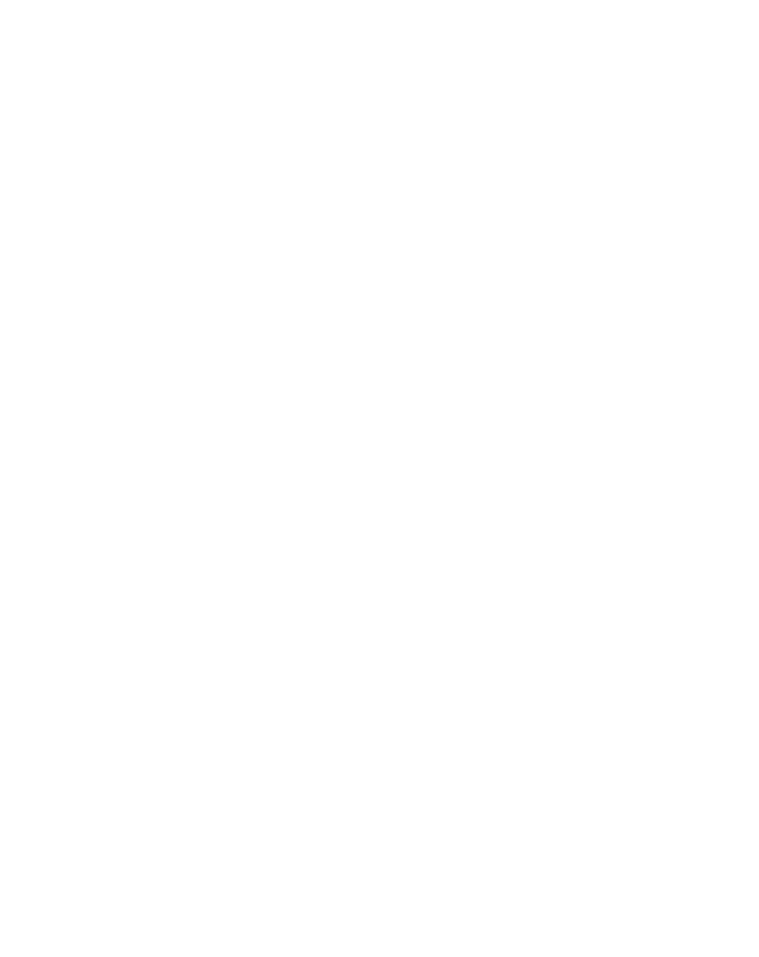
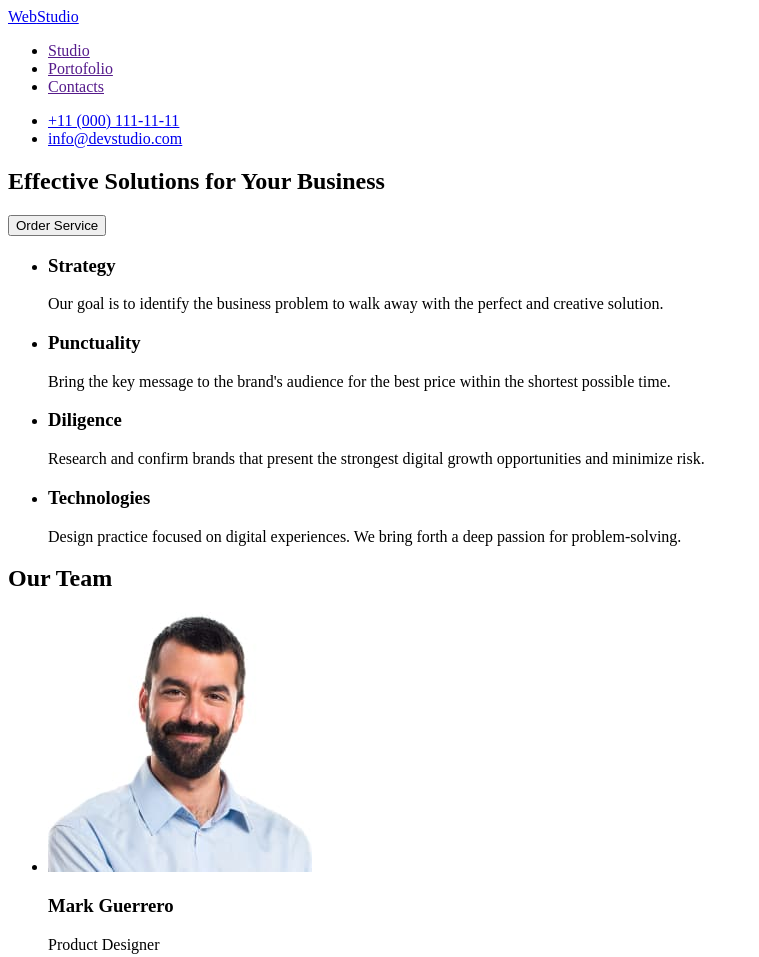
Before and after one commit to Abiatar-Cosma/goit-markup-hw-01, a plain HTML site: page index.html in a window 1280 px wide. Shown: the top 957 px of the page, without its empty margins (0-759 px from the left). Before the commit the page ends 800 px from the top, so only its background shows below. Drawn offline with Linux system fonts and the light colour scheme.

Commit message:
markup-ul HTML
Am creat mark-ul HTML pentru pagina din Homework #1, fara[ stiluri CSS.

```diff
--- a/index.html
+++ b/index.html
@@ -4,11 +4,91 @@
 <head>
     <meta charset="UTF-8">
     <meta name="viewport" content="width=device-width, initial-scale=1.0">
-    <title>Document</title>
+    <title>WebStudio</title>
 </head>
 
 <body>
+    <header>
+        <nav>
+            <a href="./index.html">Web<span>Studio</span></a>
+            <ul>
+                <li>
+                    <a href="">Studio</a>
+                </li>
+                <li>
+                    <a href="">Portofolio</a>
+                </li>
+                <li>
+                    <a href="">Contacts</a>
+                </li>
+            </ul>
+        </nav>
+        <ul>
+            <li>
+                <a href="tel:+110001111111">+11 (000) 111-11-11</a>
+            </li>
+            <li>
+                <a href="mailto:info@devstudio.com">info@devstudio.com</a>
+            </li>
+        </ul>
+    </header>
+    <main>
+        <section>
+            <h1>Effective Solutions for Your Business</h1>
+            <button type="button">Order Service</button>
+        </section>
+        <section>
+            <ul>
+                <li>
+                    <h3>Strategy</h3>
+                    <p>Our goal is to identify the business
+                        problem to walk away with the perfect and creative solution.</p>
+                </li>
+                <li>
+                    <h3>Punctuality</h3>
+                    <p>Bring the key message to the brand's audience for the best price within the shortest possible
+                        time.</p>
+                </li>
+                <li>
+                    <h3>Diligence</h3>
+                    <p>Research and confirm brands that present the strongest digital growth opportunities and minimize
+                        risk.</p>
+                </li>
+                <li>
+                    <h3>Technologies</h3>
+                    <p>Design practice focused on digital experiences. We bring forth a deep passion for
+                        problem-solving.</p>
+                </li>
+            </ul>
+        </section>
 
+        <section>
+            <h2>Our Team</h2>
+            <ul>
+                <li><img src="./images/img-team-1.jpeg" alt="Product Designer" width="264" height="260">
+                    <h3>Mark Guerrero</h3>
+                    <p>Product Designer</p>
+                </li>
+                <li><img src="./images/img-team-2.jpeg" alt="Frontend Developer" width="264" height="260">
+                    <h3>Tom Ford</h3>
+                    <p>Frontend Developer</p>
+                </li>
+                <li><img src="./images/img-team-3.jpeg" alt="Marketing" width="264" height="260">
+                    <h3>Camila Garcia</h3>
+                    <p>Marketing</p>
+                </li>
+                <li><img src="./images/img-team-4.jpeg" alt="UI Designer" width="264" height="260">
+                    <h3>Daniel Wilson</h3>
+                    <p>UI Designer</p>
+                </li>
+            </ul>
+        </section>
+    </main>
+    <footer>
+        <a href="./index.html">Web<span>Studio</span></a>
+        <p>Increase the flow of customers and sales for your business with digital marketing & growth solutions.</p>
+
+    </footer>
 </body>
 
 </html>
```
Also changed, not shown: images/img-1.jpeg (added), images/img-2.jpeg (added), images/img-3.jpeg (added), images/img-team-1.jpeg (added), images/img-team-2.jpeg (added), images/img-team-3.jpeg (added), images/img-team-4.jpeg (added), 1 other file.
